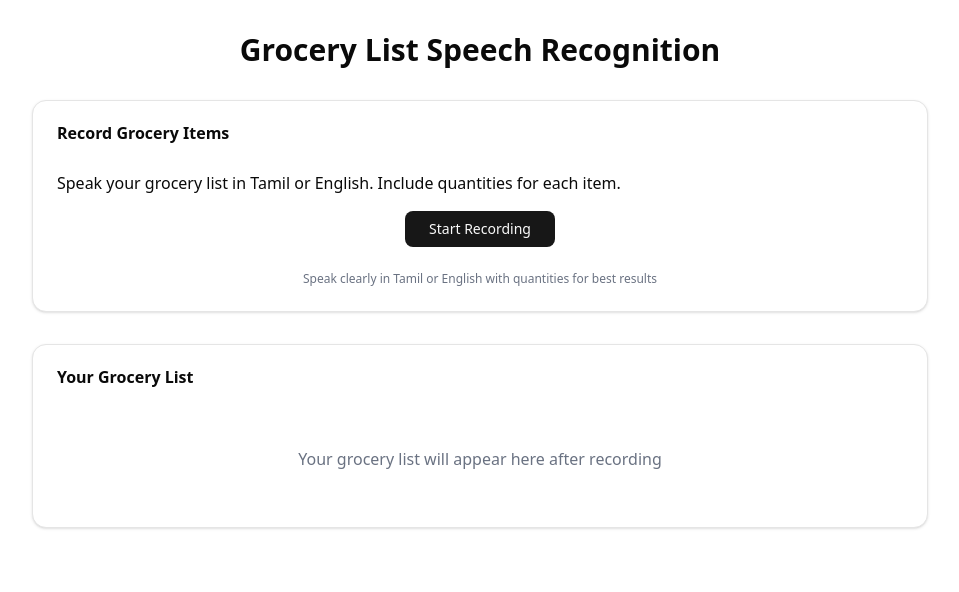
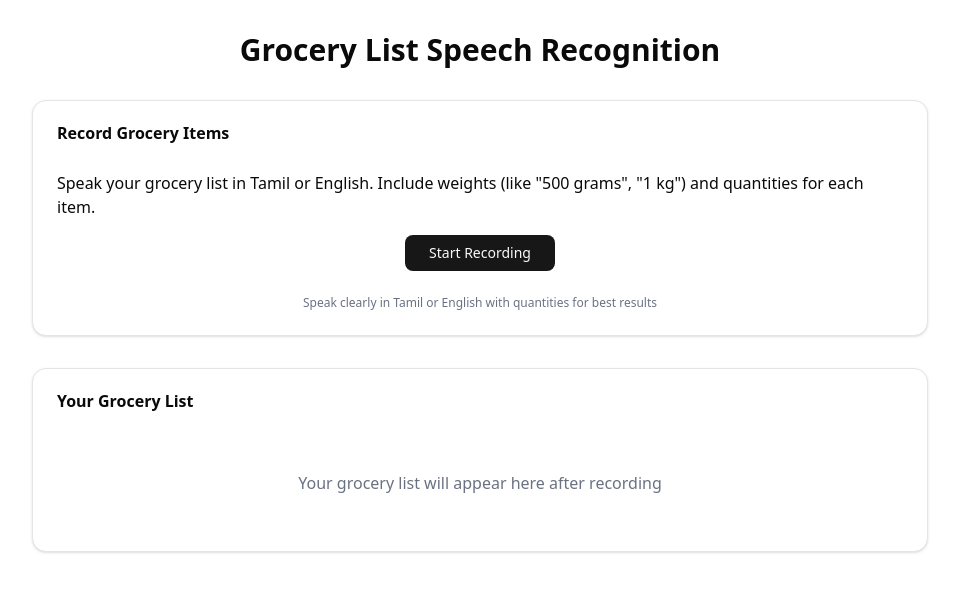
Before and after one commit to sanjaythedon/sirret-ui, a Next.js app: page / in a window 1280 px wide. Shown: the top 592 px of the page, without its empty margins (160-1119 px from the left). Built offline with nearby package versions, Linux system fonts and the light colour scheme.

Commit message:
added a new column 'weight'

```diff
--- a/src/app/page.tsx
+++ b/src/app/page.tsx
@@ -12,7 +12,8 @@ import GroceryTable from '@/components/GroceryTable';
 type GroceryItem = {
   tamil_name: string;
   english_name: string;
-  quantity: string;
+  weight: string;
+  quantity?: number | null;
 };
 
 export default function Home() {
@@ -56,7 +57,7 @@ export default function Home() {
             <CardTitle>Record Grocery Items</CardTitle>
           </CardHeader>
           <CardContent>
-            <p className="mb-4">Speak your grocery list in Tamil or English. Include quantities for each item.</p>
+            <p className="mb-4">Speak your grocery list in Tamil or English. Include weights (like "500 grams", "1 kg") and quantities for each item.</p>
             <AudioRecorder onAudioRecorded={handleAudioData} isLoading={isLoading} />
           </CardContent>
         </Card>
--- a/src/components/GroceryTable.tsx
+++ b/src/components/GroceryTable.tsx
@@ -5,7 +5,8 @@ import { Table, TableBody, TableCell, TableHead, TableHeader, TableRow } from '@
 type GroceryItem = {
   tamil_name: string;
   english_name: string;
-  quantity: string;
+  weight: string;
+  quantity?: number | null;
 };
 
 interface GroceryTableProps {
@@ -20,6 +21,7 @@ export default function GroceryTable({ items }: GroceryTableProps) {
           <TableRow>
             <TableHead>Tamil Name</TableHead>
             <TableHead>English Name</TableHead>
+            <TableHead>Weight</TableHead>
             <TableHead>Quantity</TableHead>
           </TableRow>
         </TableHeader>
@@ -28,7 +30,8 @@ export default function GroceryTable({ items }: GroceryTableProps) {
             <TableRow key={index}>
               <TableCell className="font-medium">{item.tamil_name}</TableCell>
               <TableCell>{item.english_name}</TableCell>
-              <TableCell>{item.quantity}</TableCell>
+              <TableCell>{item.weight}</TableCell>
+              <TableCell>{item.quantity !== null ? item.quantity : ''}</TableCell>
             </TableRow>
           ))}
         </TableBody>
```
